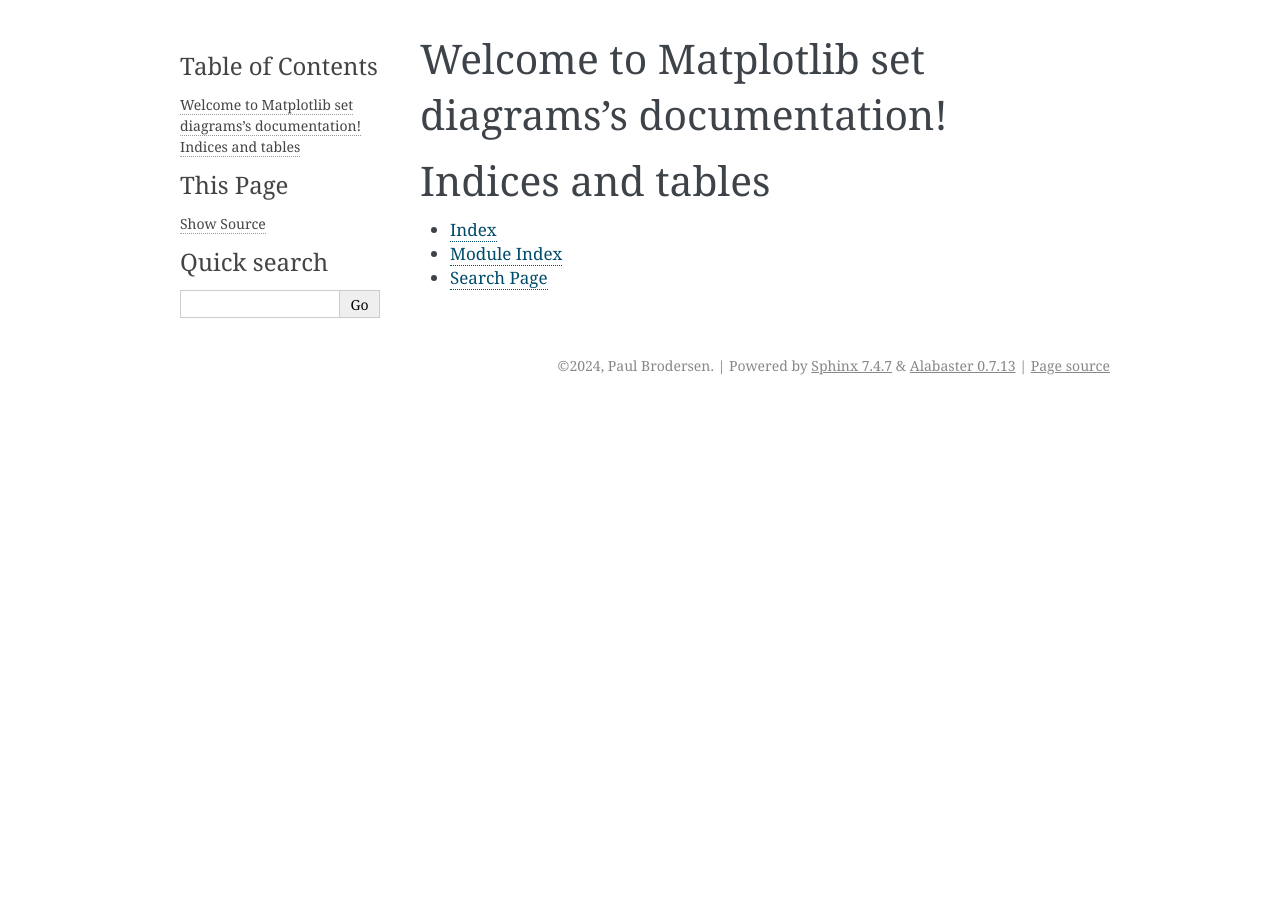
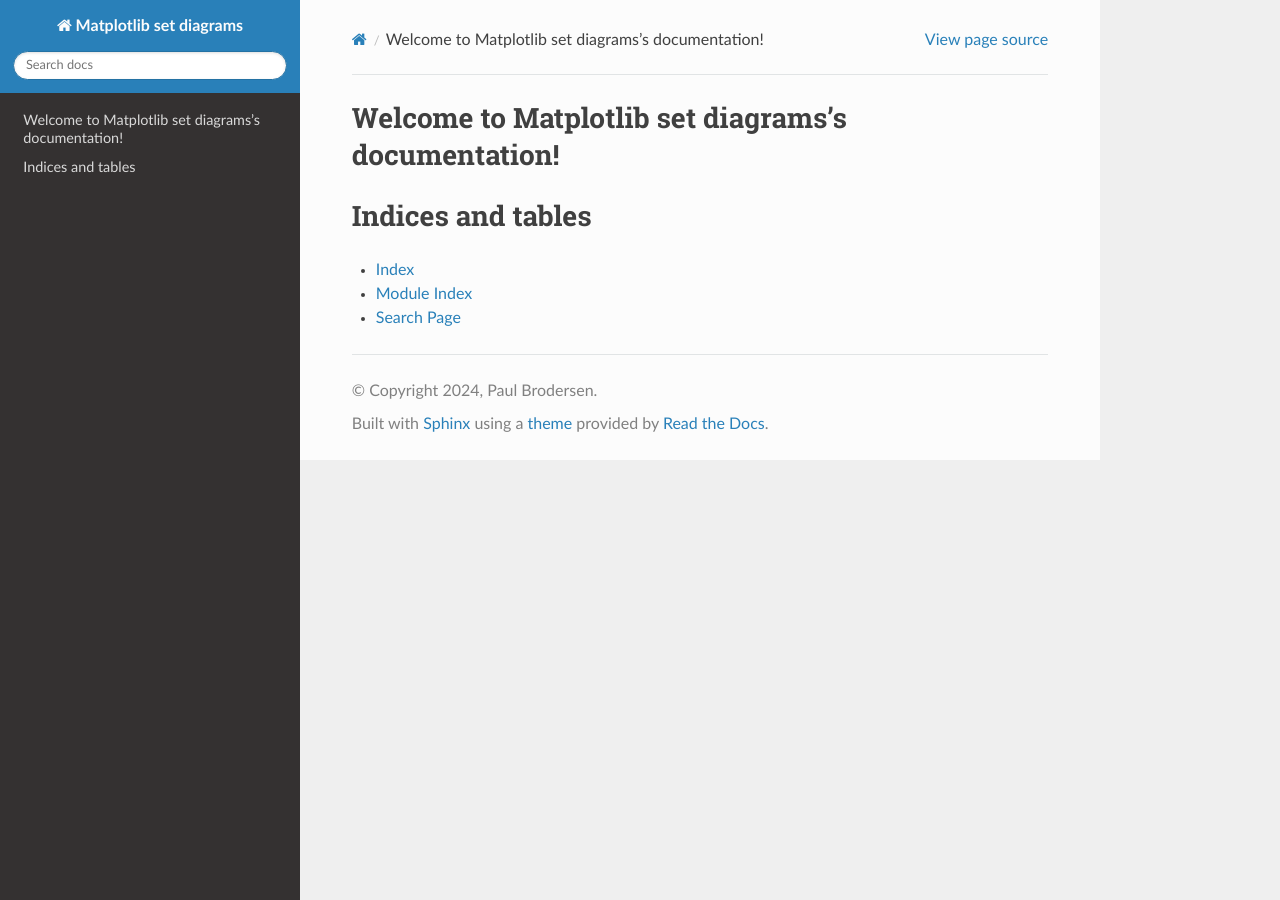
Before and after one commit to paulbrodersen/matplotlib_set_diagrams, a Sphinx documentation site: the page built from docs/source/index.rst, in a window 1280 px wide. Built offline with Sphinx 7.4.7 and the Read the Docs theme 2.0.0, drawn with Linux system fonts in a browser that asks for light colours; part of the change alters nothing that is shown.

Commit message:
Setup sphinx extensions

```diff
--- a/docs/source/conf.py
+++ b/docs/source/conf.py
@@ -9,20 +9,64 @@
 project = 'Matplotlib set diagrams'
 copyright = '2024, Paul Brodersen'
 author = 'Paul Brodersen'
-release = '0.0.0'
+
+# The full version, including alpha/beta/rc tags
+import matplotlib_set_diagrams
+release = matplotlib_set_diagrams.__version__
+
 
 # -- General configuration ---------------------------------------------------
-# https://www.sphinx-doc.org/en/master/usage/configuration.html#general-configuration
 
-extensions = []
+# Add any Sphinx extension module names here, as strings. They can be
+# extensions coming with Sphinx (named 'sphinx.ext.*') or your custom
+# ones.
+extensions = [
+    'sphinx.ext.autodoc',
+    'sphinx.ext.autosummary',
+    'sphinx.ext.mathjax',
+    'sphinx.ext.viewcode',
+    'numpydoc',
+    'sphinx_gallery.gen_gallery',
+]
 
+autosummary_generate = True
+numpydoc_show_class_members = False
+
+# Add any paths that contain templates here, relative to this directory.
 templates_path = ['_templates']
+
+# List of patterns, relative to source directory, that match files and
+# directories to ignore when looking for source files.
+# This pattern also affects html_static_path and html_extra_path.
 exclude_patterns = []
 
 
+# -- Options for HTML output ---------------------------------------------------
 
-# -- Options for HTML output -------------------------------------------------
-# https://www.sphinx-doc.org/en/master/usage/configuration.html#options-for-html-output
+# The theme to use for HTML and HTML Help pages.  See the documentation for
+# a list of builtin themes.
+#
+# html_theme = 'alabaster'
+html_theme = 'sphinx_rtd_theme'
 
-html_theme = 'alabaster'
+# Add any paths that contain custom static files (such as style sheets) here,
+# relative to this directory. They are copied after the builtin static files,
+# so a file named "default.css" will overwrite the builtin "default.css".
 html_static_path = ['_static']
+
+
+# -- Options for Sphinx Gallery ------------------------------------------------
+
+from sphinx_gallery.sorting import FileNameSortKey
+
+sphinx_gallery_conf = {
+    'examples_dirs': ['../../examples'],                                     # path to your example scripts
+    'gallery_dirs': ['sphinx_gallery_output', 'sphinx_gallery_animations'],  # path to where to save gallery generated output
+    'within_subsection_order': FileNameSortKey,
+    'matplotlib_animations': True,
+}
+
+# -- Suppress warnings --------------------------------------------------------
+
+import warnings
+warnings.filterwarnings("ignore", category=RuntimeWarning)
```
